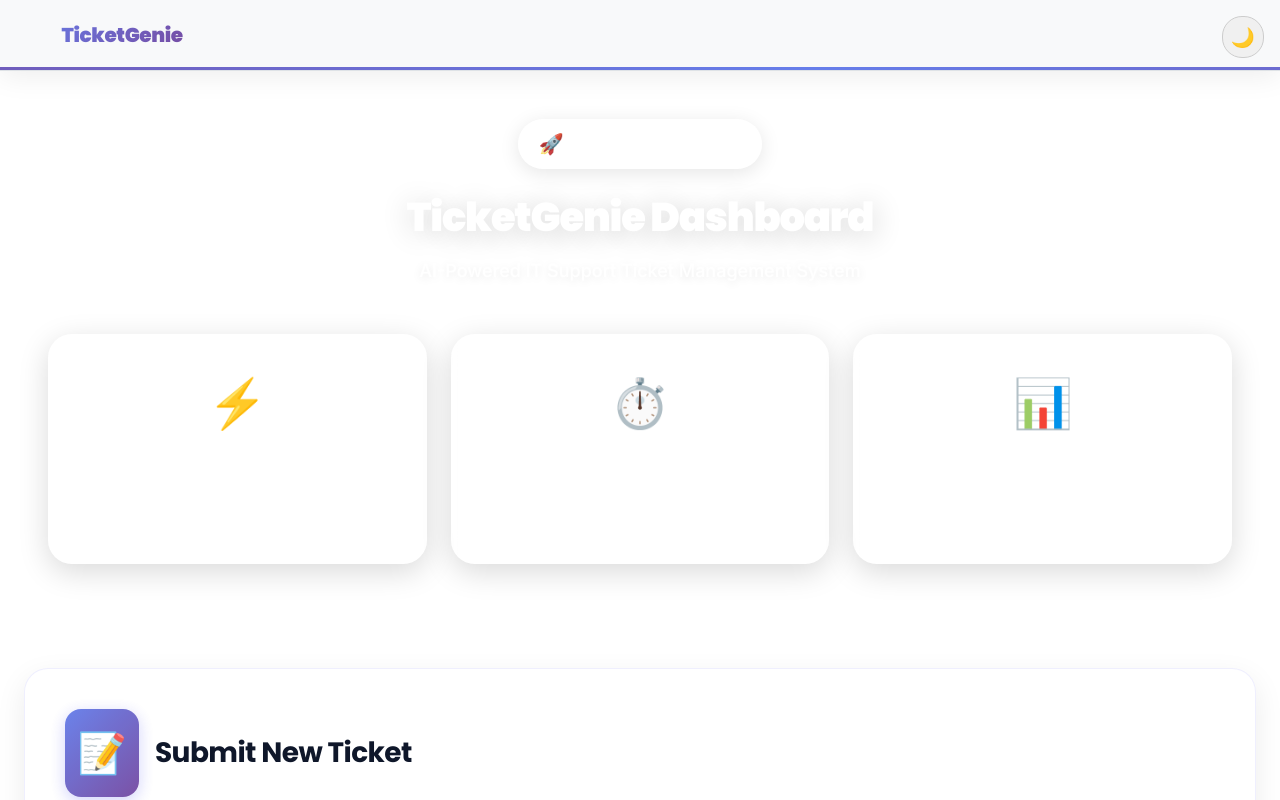
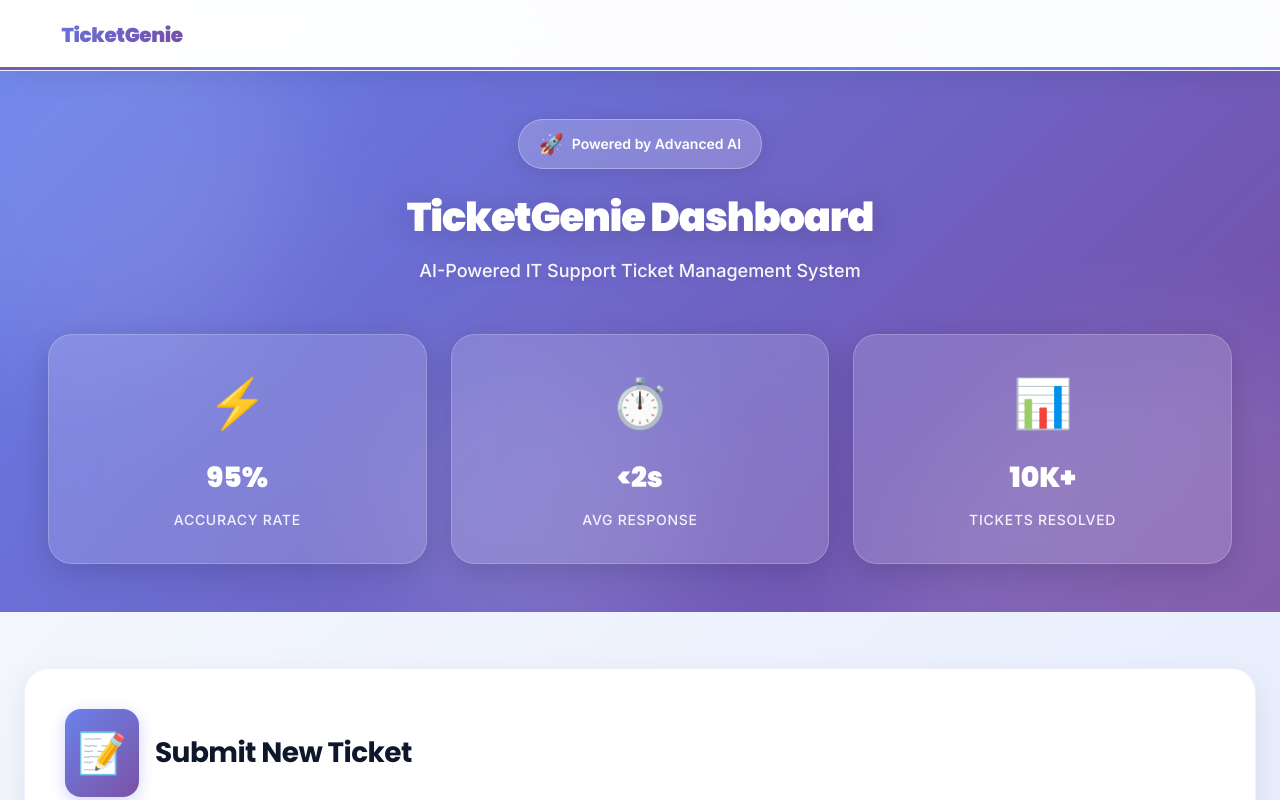
Before and after one commit to kishoredhondhu/ai-ticket-resolution-system, a React (Vite) app in the folder frontend/: page / in a window 1280 px wide. Shown: the top 800 px of the page. Built offline with nearby package versions, Linux system fonts and the light colour scheme; no server answers.

Commit message:
Removed theme

```diff
--- a/frontend/src/App.css
+++ b/frontend/src/App.css
@@ -66,10 +66,6 @@
   max-width: 100vw;
 
   overflow-x: hidden;
-
-  background-color: var(--background-color);
-
-  color: var(--text-color);
 }
 
 /* Premium Glassmorphic Header */
@@ -96,10 +92,6 @@
   transition: all 0.3s cubic-bezier(0.4, 0, 0.2, 1);
 
   width: 100%;
-
-  background-color: var(--header-background);
-
-  border-bottom: 1px solid var(--card-border-color);
 }
 
 .app-header::before {
@@ -308,10 +300,6 @@
   position: relative;
 
   overflow: hidden;
-
-  background-color: var(--footer-background);
-
-  border-top: 1px solid var(--card-border-color);
 }
 
 .app-footer::before {
--- a/frontend/src/App.tsx
+++ b/frontend/src/App.tsx
@@ -9,7 +9,6 @@ import TicketDetailPage from "./pages/TicketDetailPage";
 import "./styles/main.scss";
 
 import "./App.css";
-import ThemeToggle from "./components/Common/ThemeToggle/ThemeToggle";
 
 function PageTransition({ children }: { children: React.ReactNode }) {
   const location = useLocation();
@@ -48,7 +47,6 @@ function App() {
           <Link to="/" className="app-logo">
             TicketGenie
           </Link>
-          <ThemeToggle />
         </div>
       </header>
 
--- a/frontend/src/components/Common/ThemeToggle/ThemeToggle.css
+++ /dev/null
@@ -1,23 +0,0 @@
-/* frontend/src/components/Common/ThemeToggle/ThemeToggle.css */
-.theme-toggle {
-    background: none;
-    border: 1px solid #ccc;
-    border-radius: 20px;
-    cursor: pointer;
-    font-size: 1.2rem;
-    padding: 0.5rem;
-    position: fixed;
-    top: 1rem;
-    right: 1rem;
-    z-index: 1000;
-  }
-
-  .theme-toggle.light {
-    background-color: #f0f0f0;
-    color: #333;
-  }
-
-  .theme-toggle.dark {
-    background-color: #333;
-    color: #f0f0f0;
-  }
--- a/frontend/src/components/Common/ThemeToggle/ThemeToggle.tsx
+++ /dev/null
@@ -1,15 +0,0 @@
-import React, { useContext } from 'react';
-import { ThemeContext } from '../../../context/theme';
-import './ThemeToggle.css';
-
-const ThemeToggle: React.FC = () => {
-  const { theme, toggleTheme } = useContext(ThemeContext);
-
-  return (
-    <button onClick={toggleTheme} className={`theme-toggle ${theme}`}>
-      {theme === 'light' ? '🌙' : '☀️'}
-    </button>
-  );
-};
-
-export default ThemeToggle;
--- a/frontend/src/context/ThemeContext.tsx
+++ /dev/null
@@ -1,26 +0,0 @@
-import React, { useState, useMemo, useEffect } from 'react';
-import { ThemeContext, type Theme } from './theme';
-
-export const ThemeProvider: React.FC<{ children: React.ReactNode }> = ({ children }) => {
-  const [theme, setTheme] = useState<Theme>('light');
-
-  useEffect(() => {
-    const storedTheme = localStorage.getItem('theme') as Theme;
-    if (storedTheme) {
-      setTheme(storedTheme);
-    }
-  }, []);
-
-  useEffect(() => {
-    document.body.className = theme;
-    localStorage.setItem('theme', theme);
-  }, [theme]);
-
-  const toggleTheme = () => {
-    setTheme((prevTheme) => (prevTheme === 'light' ? 'dark' : 'light'));
-  };
-
-  const value = useMemo(() => ({ theme, toggleTheme }), [theme]);
-
-  return <ThemeContext.Provider value={value}>{children}</ThemeContext.Provider>;
-};
--- a/frontend/src/context/theme.ts
+++ /dev/null
@@ -1,13 +0,0 @@
-import { createContext } from 'react';
-
-export type Theme = 'light' | 'dark';
-
-export interface ThemeContextProps {
-  theme: Theme;
-  toggleTheme: () => void;
-}
-
-export const ThemeContext = createContext<ThemeContextProps>({
-  theme: 'light',
-  toggleTheme: () => {},
-});
--- a/frontend/src/index.css
+++ b/frontend/src/index.css
@@ -17,26 +17,6 @@ html {
 }
 
 :root {
-  --background-color: #ffffff;
-
-  --text-color: #000000;
-
-  --primary-color: #007bff;
-
-  --secondary-color: #6c757d;
-
-  --header-background: #f8f9fa;
-
-  --footer-background: #f8f9fa;
-
-  --card-background: #ffffff;
-
-  --card-border-color: #dee2e6;
-
-  --button-background: #007bff;
-
-  --button-text-color: #ffffff;
-
   font-family: "Inter", -apple-system, BlinkMacSystemFont, "Segoe UI", system-ui,
     sans-serif;
 
@@ -69,34 +49,6 @@ body {
   width: 100%;
 
   max-width: 100vw;
-
-  background-color: var(--background-color);
-
-  color: var(--text-color);
-
-  transition: background-color 0.3s, color 0.3s;
-}
-
-body.dark {
-  --background-color: #121212;
-
-  --text-color: #ffffff;
-
-  --primary-color: #0d6efd;
-
-  --secondary-color: #adb5bd;
-
-  --header-background: #1c1c1c;
-
-  --footer-background: #1c1c1c;
-
-  --card-background: #2c2c2c;
-
-  --card-border-color: #444444;
-
-  --button-background: #0d6efd;
-
-  --button-text-color: #ffffff;
 }
 
 #root {
--- a/frontend/src/main.tsx
+++ b/frontend/src/main.tsx
@@ -7,14 +7,11 @@ import { BrowserRouter } from "react-router-dom";
 import "./index.css";
 
 import App from "./App.tsx";
-import { ThemeProvider } from "./context/ThemeContext.tsx";
 
 createRoot(document.getElementById("root")!).render(
   <StrictMode>
     <BrowserRouter>
-      <ThemeProvider>
-        <App />
-      </ThemeProvider>
+      <App />
     </BrowserRouter>
   </StrictMode>
 );
--- a/frontend/src/pages/DashboardPage.css
+++ b/frontend/src/pages/DashboardPage.css
@@ -1,9 +1,5 @@
 .dashboard-page {
   min-height: 100vh;
-
-  background-color: var(--background-color);
-
-  color: var(--text-color);
 }
 
 /* Hero Section - Premium */
@@ -15,7 +11,7 @@
 
   overflow: hidden;
 
-  background: var(--background-color);
+  background: linear-gradient(135deg, #667eea 0%, #764ba2 100%);
 
   margin-bottom: 2rem;
 
--- a/frontend/src/styles/main.scss
+++ b/frontend/src/styles/main.scss
@@ -1769,16 +1769,3 @@ textarea {
     padding: var(--spacing-lg);
   }
 }
-
-body.dark {
-  --background-color: #121212;
-  --text-color: #f8fafc;
-  --card-background: #1e1e1e;
-  --card-border-color: #3a3a3a;
-  --button-background: #4f46e5;
-  --button-text-color: #f8fafc;
-  --header-background: #1e1e1e;
-  --footer-background: #121212;
-
-  // ... potentially override other variables for dark mode
-}
```
